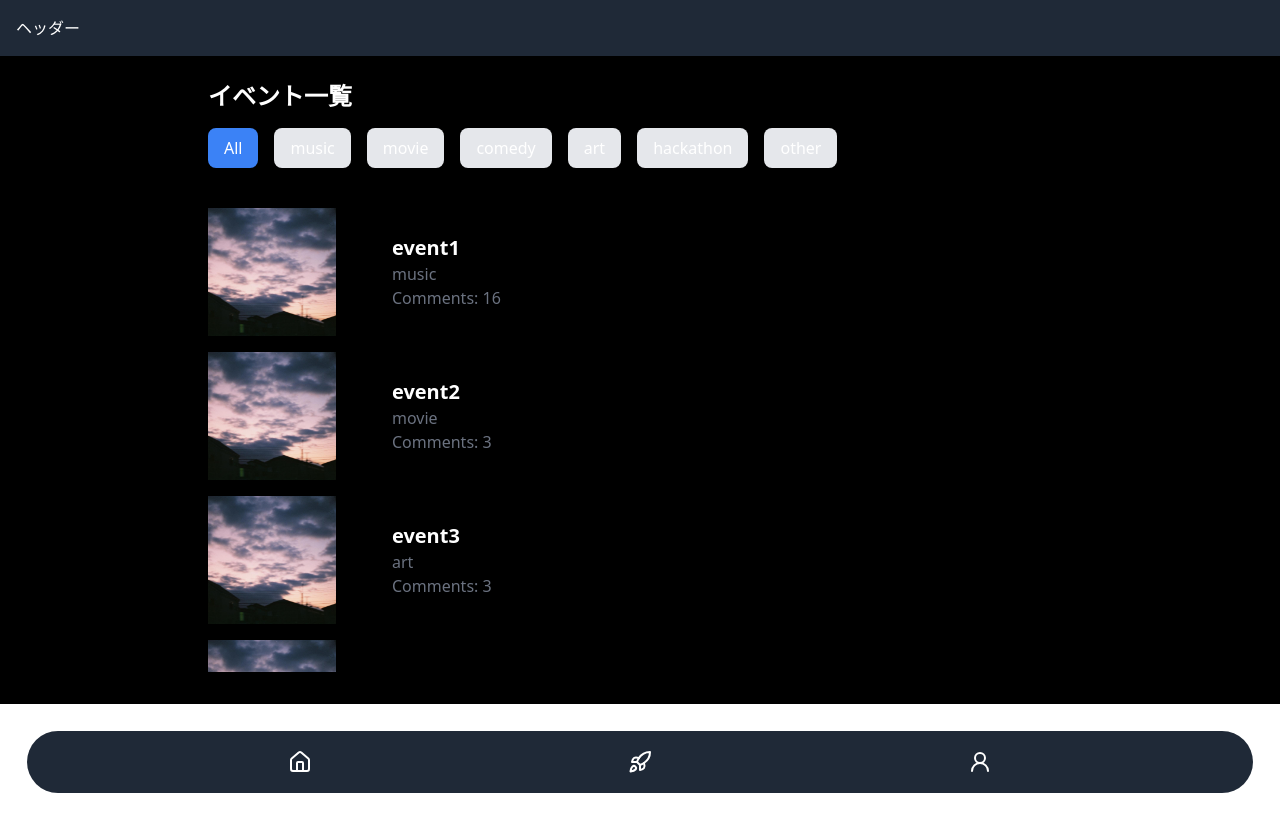
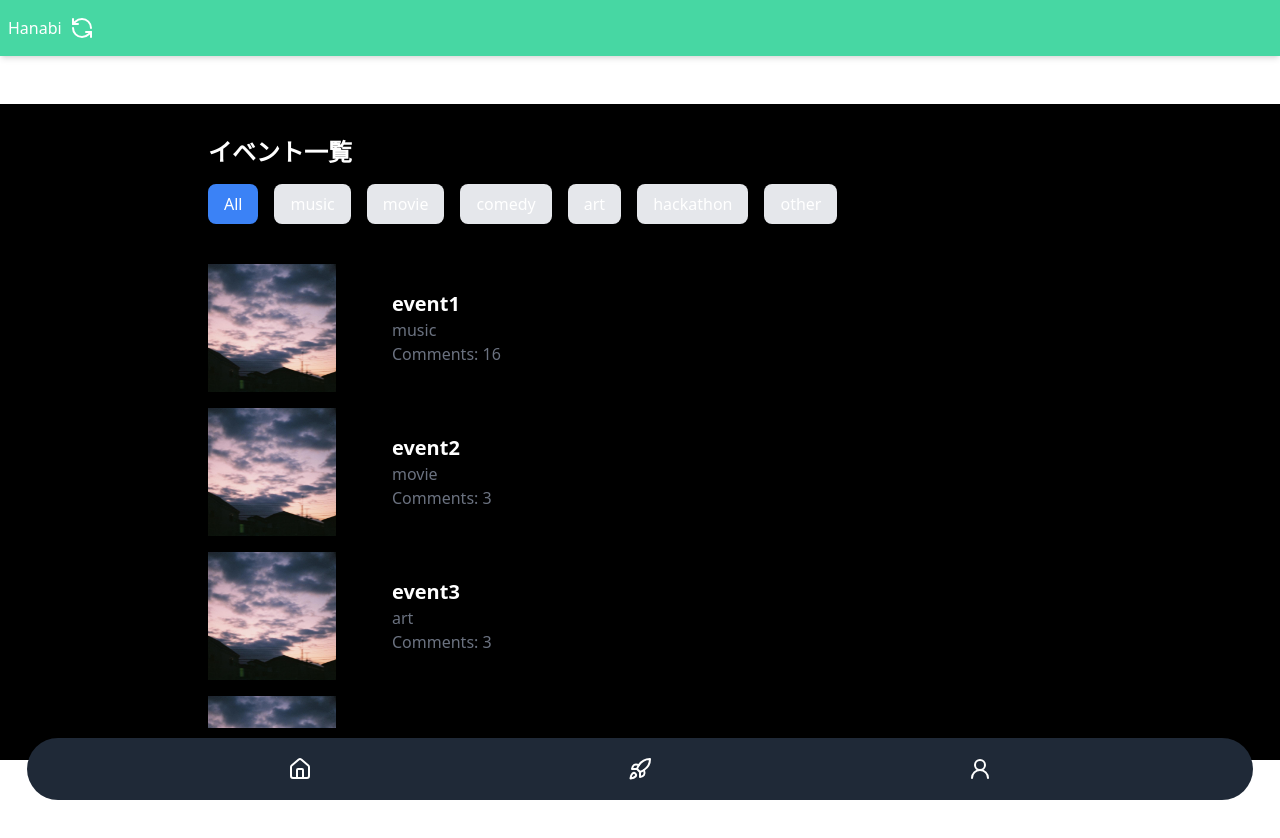
Before and after one commit to tomizawakenshin/team17_frontend, a Next.js app: page /home2 in a window 1280 px wide. Shown: the top 838 px of the page. Built offline with nearby package versions, Linux system fonts and the light colour scheme.

Commit message:
headerのコンポーネントファイル編集

```diff
--- a/app/(main)/layout.tsx
+++ b/app/(main)/layout.tsx
@@ -8,7 +8,8 @@ const MainLayout = ({
 }>) => {
   return (
     <div className="flex flex-col min-h-screen">
-      <div className="p-4 bg-gray-800 text-white fixed w-full top-0 left-0 z-50">ヘッダー</div>
+      <Header />
+      {/* <div className="p-4 bg-gray-800 text-white fixed w-full top-0 left-0 z-50">ヘッダー</div> */}
       <main className="flex-grow mt-12 bg-black text-white">
         {children}
       </main>
--- a/components/Header/Header.tsx
+++ b/components/Header/Header.tsx
@@ -1,8 +1,21 @@
-import React from 'react'
+import React from 'react';
+import Link from 'next/link';
+import { RefreshCcw } from 'lucide-react';
+
+
 
 const Header = () => {
   return (
-    <div className="p-4 bg-gray-800 text-white fixed;">ヘッダー</div>
+    <header className="h-14 bg-emerald-400/90 text-white flex items-center space-x-2 px-2 w-full shadow-md">
+      <h1>
+        <Link href="/">Hanabi</Link>
+      </h1>
+      <div>
+        <Link href="/home2">
+          <RefreshCcw />
+        </Link>
+      </div>
+    </header>
   )
 }
 
```
